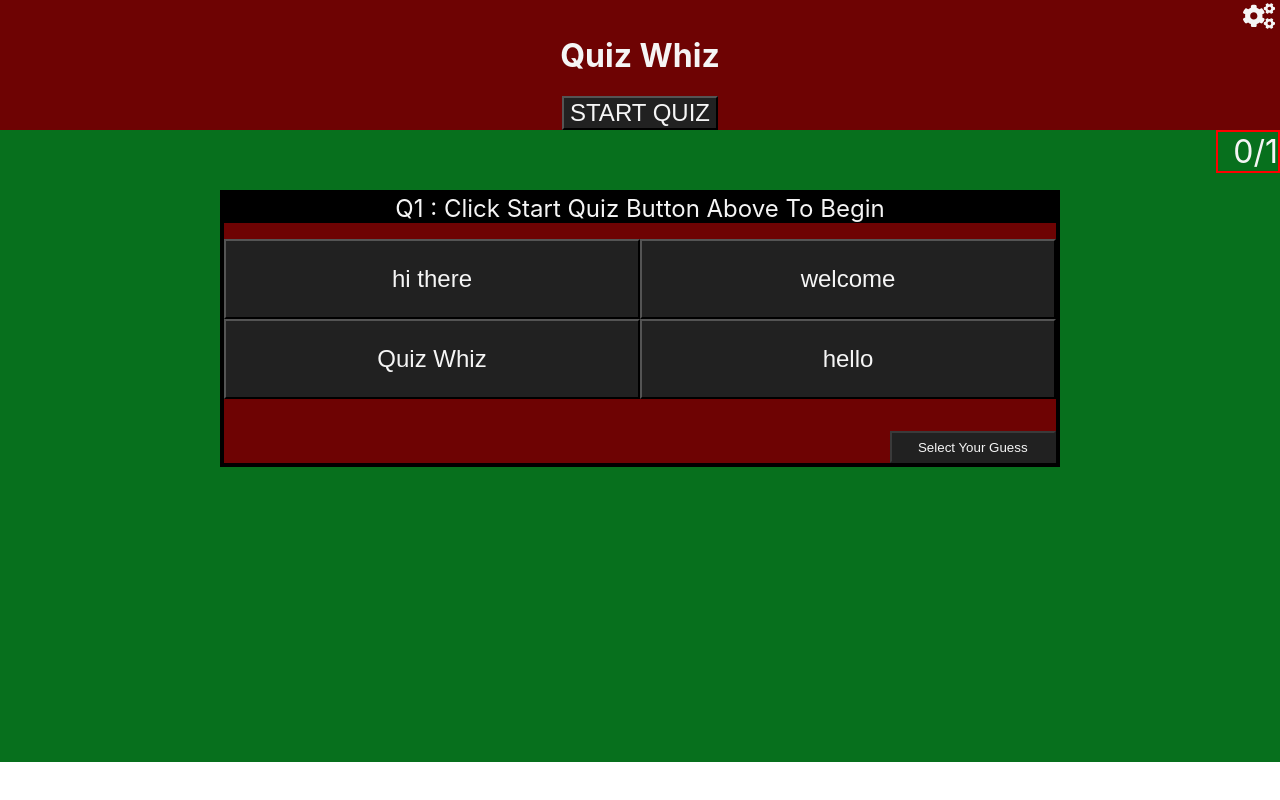
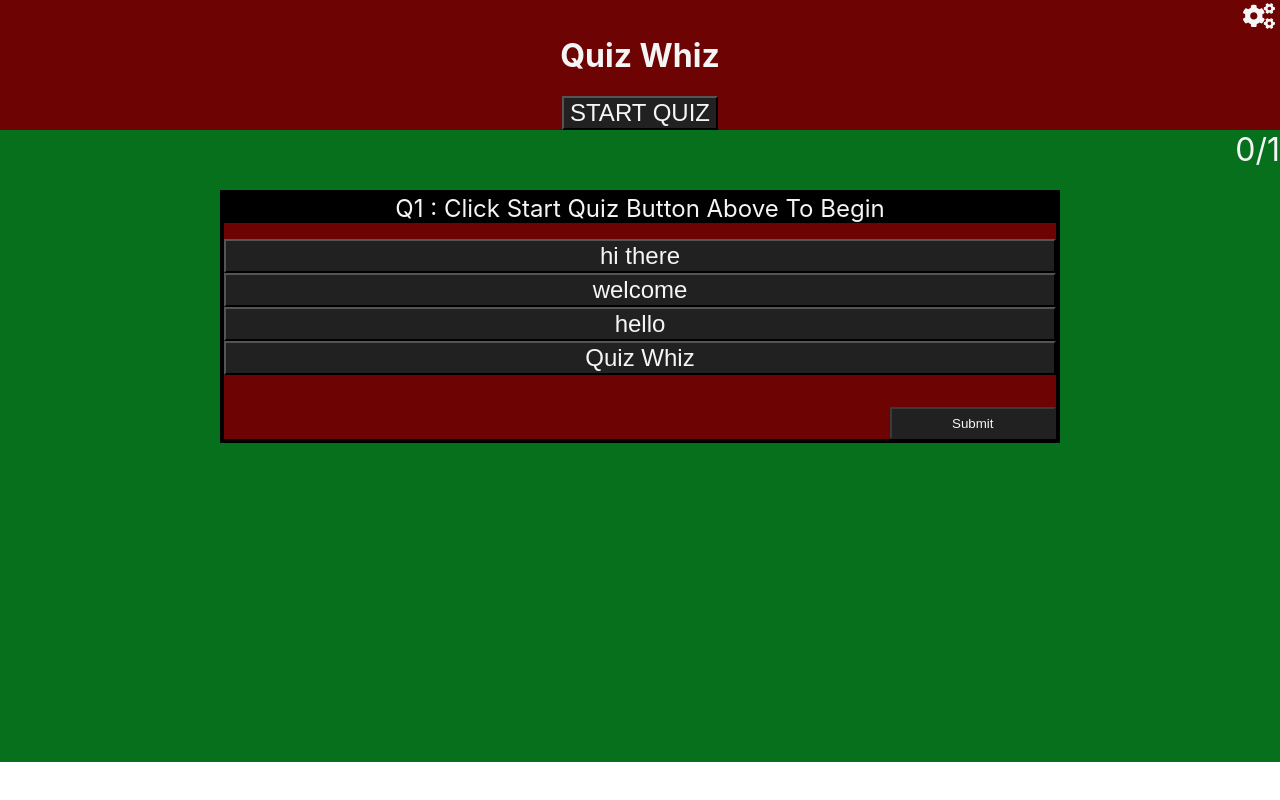
Before and after one commit to dariquewarren/triviaapp, a React (Create React App) app: page / in a window 1280 px wide. Built offline with nearby package versions, Linux system fonts and the light colour scheme.

Commit message:
removed border from quiz page results widget. reomved some unused dependencies. rewired to code to adress differences

```diff
--- a/src/App.js
+++ b/src/App.js
@@ -1,7 +1,5 @@
 import React, { useState, useEffect} from 'react'
-import logo from './logo.svg';
 import './App.css';
-import QuestionCard from './Components/QuestionCard';
 import QuizPage from './Components/QuizPage';
 import MainHeader from './Components/MainHeader';
 
@@ -44,7 +42,6 @@ fetch('https://opentdb.com/api_token.php?command=request').then((response)=> {
     }
     const customURL = await'https://opentdb.com/api.php?' + 'amount=' + customParams.amount + '&category=' + customParams.category + '&difficulty=' + customParams.difficulty + '&type=' + customParams.type + '&token=' + customParams.token
     console.log('customParams and token', customParams, sessionToken)
-    const originalURL ='https://opentdb.com/api.php?amount=10&category=9&difficulty=easy&type=boolean'
    console.log('customURL',customURL)
     fetch(customURL).then((response)=>{
       return response.json()
--- a/src/Components/HeaderComponents/QuizSettingsBlurb.js
+++ b/src/Components/HeaderComponents/QuizSettingsBlurb.js
@@ -1,12 +1,8 @@
-import React, {useState, useEffect} from 'react'
+import React from 'react'
 import Badge from 'react-bootstrap/Badge'
 
 function QuizSettingsBlurb(props) {
-    useEffect(()=>{
 
-    console.log('quizSettingsBlurb prps', props)
-
-}, [props.amount])
     return (
 
         <div style={{backgroundColor:'#212121', color:'whitesmoke',fontSize: '2rem', width: '100%', paddingTop: '1rem', paddingBottom: '2rem', marginLeft: 'auto', marginRight : 'auto'}}>
--- a/src/Components/HeaderComponents/SettingsMenu.js
+++ b/src/Components/HeaderComponents/SettingsMenu.js
@@ -1,7 +1,7 @@
-import React, {useState, useEffect} from 'react'
+import React, { useEffect} from 'react'
 import Badge from 'react-bootstrap/Badge'
 import Button from 'react-bootstrap/Button'
-import {FaCogs, FaCheck} from 'react-icons/fa'
+import { FaCheck} from 'react-icons/fa'
 
 const SettingsMenu =  (props) => {
 
@@ -130,7 +130,7 @@ function AmountMenu(props){
 
          <Badge as='button'
          value={10}
-         style={(props.qAmount == 10)?
+         style={(props.qAmount === 10)?
              {backgroundColor: '#07701d', color: 'whitesmoke', marginLeft: '1.5rem', marginRight:'1.5rem', height: '3rem', width: '3rem', fontSize: '1.5rem'}
              :
              {backgroundColor: '#212121', color: 'whitesmoke',  marginLeft: '1.5rem', marginRight:'1.5rem', height: '3rem', width: '3rem', fontSize: '1.5rem'}}
--- a/src/Components/QuestionCard.js
+++ b/src/Components/QuestionCard.js
@@ -60,7 +60,7 @@ const BooleanCard=(props)=>{
  }else{
      return
  }
-   },[props.questionsAnswered])
+   })
      return (
          <div style={{justifyItems: 'center', marginLeft: 'auto', marginRight: 'auto', width:'100%', marginTop: '3px', marginBottom: '3px'}}>
 
@@ -76,7 +76,7 @@ const BooleanCard=(props)=>{
          }>
 
  <Card.Header style={{fontSize: '1.5rem', backgroundColor:'black'}}>Q{props.questionNumber}  {decodeURI(props.question)}</Card.Header>
- <h3 style={{fontSize: '1rem',backgroundColor: '#07701d', color: 'whitesmoke',fontSize: '1.5rem', marginTop: '0rem'}}> {(userGuess === 'SELECT AN ANSWER')? `` : `Your Guess: ${userGuess}`} </h3>
+ <h3 style={{fontSize: '1rem',backgroundColor: '#07701d', color: 'whitesmoke', marginTop: '0rem'}}> {(userGuess === 'SELECT AN ANSWER')? `` : `Your Guess: ${userGuess}`} </h3>
 
  <Form
  onSubmit={(e)=>{
@@ -127,21 +127,19 @@ const BooleanCard=(props)=>{
 }
 
 const MultipleChoiceCard=(props)=>{
-    const [realAnswersArray, setRealAnswersArray] = useState([])
+    const tempArray = [...new Set(props.incorrect_answers), props.correct_answer]
+
+    const [answersArray, changeAnswersArray] = useState([...new Set(props.incorrect_answers), props.correct_answer])
+const [isGuessSubmitted, changeIsGuessSubmitted] = useState(false)
     const [userGuess, changeUserGuess] = useState('SELECT AN ANSWER')
-    const [isGuessSubmitted, changeIsGuessSubmitted] = useState(false)
+const {questionsAnswered, quizLength, toggleShowResultsPage} = props
 
-const answersArray = [...new Set(props.incorrect_answers)]
-    answersArray.push(props.correct_answer)
+const handleAnswerButtons =  ()=>{
+    const newArray = [ props.correct_answer, ...new Set(props.incorrect_answers)]
 
-   const shuffleArray =(arr)=> {
-        arr.sort(()=>{
-          return  Math.random() - 0.5
-        })
-        const uniqueArr = [...new Set(answersArray)]
-      console.log('unique array',uniqueArr);
-      setRealAnswersArray(uniqueArr)
-return uniqueArr
+    const shuffledArray =  answersArray.sort(() => Math.random() - 0.5)
+    changeAnswersArray(shuffledArray)
+    console.log('buttons switched')
   }
 
       const qObject =  {
@@ -154,16 +152,12 @@ return uniqueArr
       }
 
 useEffect(()=>{
-    shuffleArray(answersArray);
-    if(props.questionsAnswered === props.quizLength){
-        props.toggleShowResultsPage(true)
-    }else{
-        return
+    if(questionsAnswered === quizLength){
+      toggleShowResultsPage(true)
     }
+    handleAnswerButtons()
 
-
-    console.log(realAnswersArray, props.correct_answer)
-}, [props.questionsAnswered])
+},[answersArray,isGuessSubmitted,handleAnswerButtons,toggleShowResultsPage,questionsAnswered, quizLength])
 
 
     return (
@@ -189,6 +183,7 @@ useEffect(()=>{
          }else{
              props.handleQuizAnswers(qObject)
              props.addQuestionsAnswered(props.questionsAnswered + 1)
+handleAnswerButtons()
     changeIsGuessSubmitted(true)
              console.log('qCard props', props)
 
@@ -198,49 +193,41 @@ useEffect(()=>{
 
 
 <div
-style={{ display:'flex', flexDirection: 'row', alignItems: 'center', justifyContent: 'center', height: '5rem', width: '100%'}}
 >
+{
+    answersArray.map((m)=>{
+        return(
             <Button
-value={realAnswersArray[0]}
-style={ {color: 'whitesmoke', backgroundColor:(userGuess === realAnswersArray[0]) ? '#07701d': '#212121', height: '100%', width: '50%', fontSize:(userGuess === realAnswersArray[0])?'2rem': '1.5rem', fontWeight:(userGuess === realAnswersArray[0])?'bold': '', textDecoration:(userGuess === realAnswersArray[0])?'underline': '', textWrap: 'overflow'}}
+            key={answersArray.indexOf(m)}
+            value={m}
+            style={ {color: 'whitesmoke', backgroundColor:(userGuess === m) ? '#07701d': '#212121',
+            width:'100%',
+            fontSize:(userGuess === m)?'2rem': '1.5rem',
+             fontWeight:(userGuess === m)?'bold': '',
+            textDecoration:(userGuess === m)?'underline': '',
+            textWrap: 'overflow'}}
+
             onClick={(e)=>{
                 e.preventDefault()
                 changeUserGuess(e.target.value)
-    console.log('wrong answers button', e.target.value)
+                console.log(e.target.value, m)
+
             }}
->{realAnswersArray[0]}</Button>
-<Button
-value={realAnswersArray[1]}
-style={ {color: 'whitesmoke', backgroundColor:(userGuess === realAnswersArray[1]) ? '#07701d': '#212121', height: '100%', width: '50%', fontSize:(userGuess === realAnswersArray[1])?'2rem': '1.5rem', fontWeight:(userGuess === realAnswersArray[1])?'bold': '', textDecoration:(userGuess === realAnswersArray[1])?'underline': '', textWrap: 'overflow'}}
-onClick={(e)=>{
-    e.preventDefault()
-    changeUserGuess(e.target.value)
-    console.log('wrong answers button', e.target.value)
-}}
->{realAnswersArray[1]}</Button>
+
+            >
+            {m}
+            </Button>
+
+
+
+        )
+    })
+}
+
+
 
 </div>
-<div style={{display:'flex', flexDirection: 'row',alignItems: 'center', justifyContent: 'center',height:'5rem', width: '100%'}}>
-<Button
-value={realAnswersArray[2]}
-style={ {color: 'whitesmoke', backgroundColor:(userGuess === realAnswersArray[2]) ? '#07701d': '#212121', height: '100%', width: '50%', fontSize:(userGuess === realAnswersArray[2])?'2rem': '1.5rem', fontWeight:(userGuess === realAnswersArray[2])?'bold': '', textDecoration:(userGuess === realAnswersArray[2])?'underline': '', textWrap: 'overflow'}}
-onClick={(e)=>{
-    e.preventDefault()
-    changeUserGuess(e.target.value)
-    console.log('wrong answers button', e.target.value)
-}}
->{realAnswersArray[2]}</Button>
-<Button
-value={realAnswersArray[3]}
-style={ {color: 'whitesmoke', backgroundColor:(userGuess === realAnswersArray[3]) ? '#07701d': '#212121', height: '100%', width: '50%', fontSize:(userGuess === realAnswersArray[3])?'2rem': '1.5rem', fontWeight:(userGuess === realAnswersArray[3])?'bold': '', textDecoration:(userGuess === realAnswersArray[3])?'underline': '', textWrap: 'overflow'}}
-onClick={(e)=>{
-    e.preventDefault()
-    changeUserGuess(e.target.value)
-    console.log('wrong answers button', e.target.value)
-}}
->{realAnswersArray[3]}</Button>
 
-</div>
 
 <Card.Footer style={{
     display: 'flex', flexDirection: 'row',  marginLeft:'80%'
@@ -249,7 +236,7 @@ onClick={(e)=>{
      style={{width: '100%', height: '2rem',  marginTop:'2rem', backgroundColor: (userGuess === 'SELECT AN ANSWER')?'#212121' : '#07701d', color:'whitesmoke'}}
      disabled={(userGuess=== 'SELECT AN ANSWER') ? true : false}
      bg='primary' type='submit'
-     >{(userGuess=== 'SELECT AN ANSWER') ? 'Select Your Guess' : 'Submit'}</Button>
+     >Submit</Button>
 
      </Card.Footer>
      </Form>
--- a/src/Components/QuizPage.js
+++ b/src/Components/QuizPage.js
@@ -1,5 +1,4 @@
 import React, { useState, useEffect} from 'react'
-import Button from 'react-bootstrap/Button'
 import Badge from 'react-bootstrap/Badge'
 import QuestionCard from './QuestionCard'
 import ResultsPage from './ResultsPage'
@@ -30,9 +29,12 @@ function QuizPage(props) {
 
         }
 
+
+
+
         useEffect(()=>{
-
-        },[props.quizData])
+         console.log(props)
+        },[props, props.quizData])
 
 
     return  (
@@ -42,7 +44,7 @@ function QuizPage(props) {
     ?
     <p></p>
     :
-    <aside style={{border: '2px solid red', height: 'auto', width: 'auto', paddingLeft:'15px', marginLeft:'15px', float:'right'}} >
+    <aside style={{height: 'auto', width: 'auto', paddingLeft:'15px', marginLeft:'15px', float:'right'}} >
     <Badge style={{width:'50%', color: 'whitesmoke', fontSize: '2rem'}}>
     {props.questionsAnswered}/{(props.quiz) ? props.quiz.length : 'undefined'}
 
@@ -67,6 +69,7 @@ function QuizPage(props) {
                   toggleShowResultsPage={props.toggleShowResultsPage}
                   quizLength={props.quiz.length}
                   quizType={m.type}
+
                  {...m}/>
             )
           })
--- a/src/Components/ResultsCard.js
+++ b/src/Components/ResultsCard.js
@@ -6,7 +6,7 @@ function ResultsCard(props) {
         <div
         style={
             {backgroundColor: (props.isGuessCorrect)? '#07701d': '#6e0303',color: 'whitesmoke', border: '8px ridge whitesmoke', marginLeft: 'auto', marginRight: 'auto',
-            width:'90%', color: 'whitesmoke', fontSize: '1.5rem', marginBottom: '.5rem'}}
+            width:'90%', fontSize: '1.5rem', marginBottom: '.5rem'}}
         >
             <Card >
             <Card.Header style={{fontSize: '2rem', fontWeight: 'bold',marginLeft: 'auto', marginRight:'auto', width: 'auto'}}># {props.questionNumber} : {props.question}</Card.Header>
```
Also changed, not shown: src/Components/MainHeader.js (+13 -17 lines), src/Components/ResultsPage.js (+38 -22 lines), 1 other file (tests, documents, lock files or other folders). Lines whose indentation alone changed are shown as unchanged.
